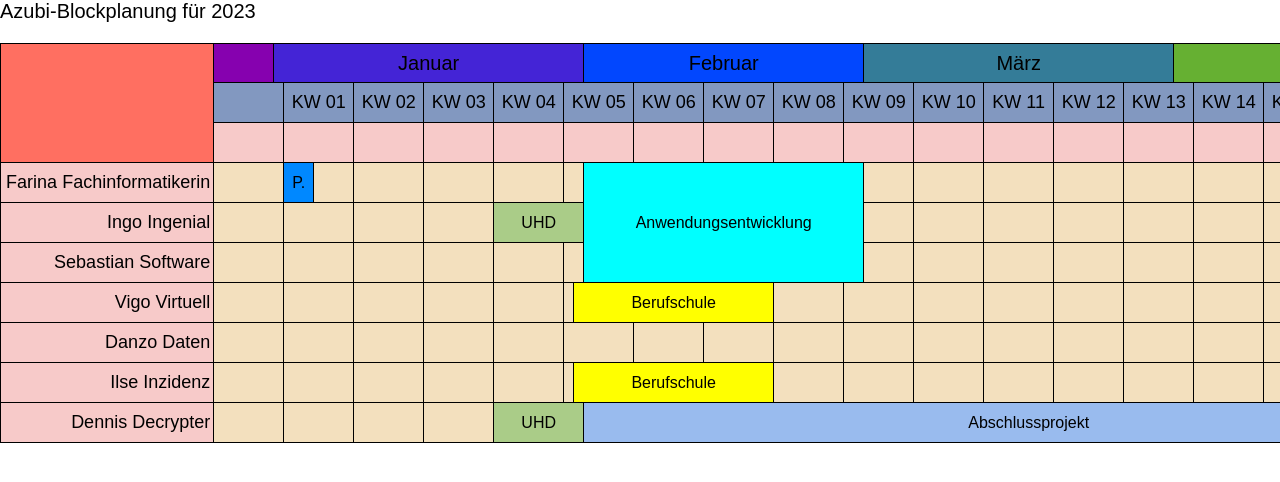
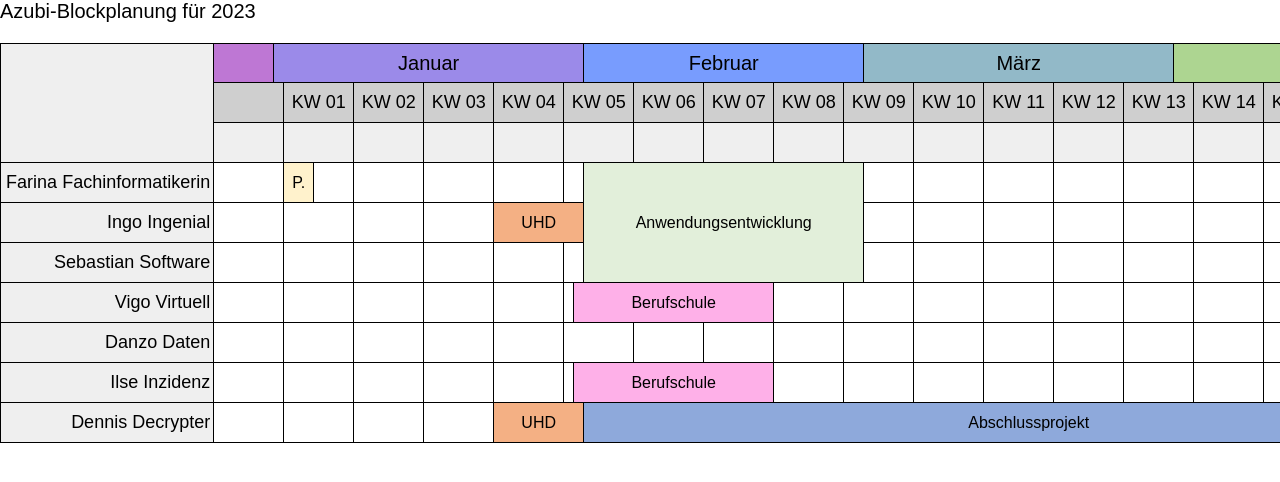
Before and after one commit to Technose02/azubi-planer, a Vue app: page / in a window 1280 px wide. Shown: the top 482 px of the page. Built offline with nearby package versions, Linux system fonts and the light colour scheme.

Commit message:
Block-Type-Menu scrollable, Farben angepasst

```diff
--- a/src/App.vue
+++ b/src/App.vue
@@ -16,58 +16,109 @@
           { title: 'Dennis Decrypter', key: 'ddennis' },
         ]"
         :year="this.year"
+        selection-color-valid="#0000FF0F"
+        selection-color-invalid="#FF000030"
         :types="[
           {
             type: 'urlaub',
             data: {
-              color: '#999',
+              color: '#FFFF00',
               labels: ['Urlaub'],
             },
           },
           {
             type: 'anwendungsentwicklung',
             data: {
-              color: '#0FF',
+              color: '#E2EFDA',
               labels: ['Anwendungsentwicklung', 'AE'],
             },
           },
           {
             type: 'userhelpdesk',
             data: {
-              color: '#AC8',
+              color: '#F4B084',
               labels: ['User Help Desk', 'UHD'],
             },
           },
           {
             type: 'berufschule',
             data: {
-              color: '#FF0',
+              color: '#FEB0E8',
               labels: ['Berufschule', 'Schule'],
+            },
+          },
+          {
+            type: 'applikationsbetrieb',
+            data: {
+              color: '#FF3399',
+              labels: ['Applikationsbetrieb'],
             },
           },
           {
             type: 'abschlussprojekt',
             data: {
-              color: '#9BE',
+              color: '#8EA9DB',
               labels: ['Abschlussprojekt', 'Projekt'],
+            },
+          },
+          {
+            type: 'backoffice',
+            data: {
+              color: '#FFEB9C',
+              labels: ['Backoffice'],
+            },
+          },
+          {
+            type: 'personalmanagement',
+            data: {
+              color: '#2F75B5',
+              labels: ['Personalmanagement', 'HR'],
             },
           },
           {
             type: 'projektmanagement',
             data: {
-              color: '#08F',
+              color: '#FFF2CC',
               labels: ['Projektmanagement', 'PJM'],
             },
           },
           {
             type: 'einkauf_it_controlling_lizenzmanagement',
             data: {
-              color: '#048',
+              color: '#548235',
               labels: [
                 'Einkauf, IT-Controlling, Lizenzmanagement',
                 'Einkauf',
                 'ECL',
               ],
+            },
+          },
+          {
+            type: 'it_security',
+            data: {
+              color: '#5B9BD5',
+              labels: ['IT-Security'],
+            },
+          },
+          {
+            type: 'it_strategy',
+            data: {
+              color: '#BF8F00',
+              labels: ['IT-Strategy'],
+            },
+          },
+          {
+            type: 'recht_compliance_managementsysteme',
+            data: {
+              color: '#7030A0',
+              labels: ['Recht, Compliance und Managementsysteme', 'RCM'],
+            },
+          },
+          {
+            type: 'datenbanken_middleware_appliances',
+            data: {
+              color: '#FCE4D6',
+              labels: ['Datenbanken, Middleware und Appliances', 'DMA'],
             },
           },
         ]"
--- a/src/components/Planner/Planner.vue
+++ b/src/components/Planner/Planner.vue
@@ -1,7 +1,5 @@
 <template>
-  <h1 v-if="this.UPDATE_UI_HANDLE === 0">NOPE</h1>
   <div
-    v-else
     @click="this.serviceManager.tableInteractionService.onPlannerContainerClick"
     @contextmenu="
       this.serviceManager.tableInteractionService.onPlannerContainerContextMenu
@@ -190,7 +188,6 @@ import IconEdit from "../icons/IconEdit.vue";
 export default {
   data() {
     return {
-      UPDATE_UI_HANDLE: 1,
       serviceManager: [],
       shared: store,
     };
@@ -200,6 +197,8 @@ export default {
     rows: Array,
     year: Number,
     types: Array,
+    selectionColorValid: String,
+    selectionColorInvalid: String,
   },
   components: {
     IconDelete,
@@ -222,7 +221,6 @@ export default {
   },
   mounted() {
     //console.log("Planner -- mounted");
-    this.serviceManager.UPDATE_UI_HANDLE = this.UPDATE_UI_HANDLE;
     this.serviceManager.tableInteractionService.setWidgets(
       this.$refs.plannerContainer,
       this.$refs.headerCorner,
@@ -230,8 +228,15 @@ export default {
       this.$refs.blockContextMenu,
       this.$refs.blockTypeMenu
     );
+    this.serviceManager.tableInteractionService.setSelectionColors(
+      this.selectionColorValid,
+      this.selectionColorInvalid
+    ); //"#0B03", "#B004"
     this.serviceManager.tableStructureService.setTextTesterWidget(
       this.$refs.textTester
+    );
+    this.serviceManager.tableDataService.setUnspecifiedTypeDataColor(
+      this.selectionColorValid
     );
   },
   beforeUpdate() {
@@ -272,52 +277,52 @@ export default {
 
 .planner-header-row-month--1 {
   /* Januar */
-  background-color: #4424d6;
+  background-color: #4424d688;
 }
 
 .planner-header-row-month--2 {
-  background-color: #0247fe;
+  background-color: #0247fe88;
 }
 
 .planner-header-row-month--3 {
-  background-color: #347c98;
+  background-color: #347c9888;
 }
 
 .planner-header-row-month--4 {
-  background-color: #66b032;
+  background-color: #66b03288;
 }
 
 .planner-header-row-month--5 {
-  background-color: #b2d732;
+  background-color: #b2d73288;
 }
 
 .planner-header-row-month--6 {
-  background-color: #fefe33;
+  background-color: #fefe3388;
 }
 
 .planner-header-row-month--7 {
-  background-color: #fccc1a;
+  background-color: #fccc1a88;
 }
 
 .planner-header-row-month--8 {
-  background-color: #fb9902;
+  background-color: #fb990288;
 }
 
 .planner-header-row-month--9 {
-  background-color: #fc600a;
+  background-color: #fc600a88;
 }
 
 .planner-header-row-month--10 {
-  background-color: #fe2712;
+  background-color: #fe271288;
 }
 
 .planner-header-row-month--11 {
-  background-color: #c21460;
+  background-color: #c2146088;
 }
 
 .planner-header-row-month--12 {
   /* Dezember */
-  background-color: #8601af;
+  background-color: #8601af88;
 }
 
 .planner-header-row-week {
@@ -331,17 +336,17 @@ export default {
 }
 
 .data-cell {
-  background-color: #f3e0be;
+  background-color: #fff;
 }
 
 .planner-header-corner {
-  background-color: #ff6f61;
+  background-color: #efefef;
   border-left: 0.1rem solid black;
   border-top: 0.1rem solid black;
 }
 
 .planner-header-column {
-  background-color: #f7cac9;
+  background-color: #efefef;
   grid-column: 1;
   border-left: 0.1rem solid black;
   font-size: 1.8rem;
@@ -363,19 +368,19 @@ export default {
 
 .planner-header-row-week {
   grid-row: 2;
-  background-color: #92a8d1;
+  background-color: #dfdfdf;
   font-size: 1.8rem;
 }
 
 .planner-header-row-week.collapsed {
   grid-row: 2;
-  background-color: #8298c0;
+  background-color: #cfcfcf;
   font-size: 1.8rem;
 }
 
 .planner-header-row-day {
   grid-row: 3;
-  background-color: #f7cac9;
+  background-color: #efefef;
   font-size: 1vw;
   display: block;
 }
@@ -473,6 +478,7 @@ export default {
   width: auto;
   font-size: 1.6rem;
   max-height: 30rem;
+  overflow-y: scroll;
 }
 
 .menu-item-block-type {
--- a/src/components/Planner/services/TableDataService.js
+++ b/src/components/Planner/services/TableDataService.js
@@ -42,6 +42,10 @@ class TableDataService extends Service {
   }
 
   _init() {}
+
+  setUnspecifiedTypeDataColor(unspecifiedTypeDataColor) {
+    this._UNSPECIFIED_TYPE_DATA.color = unspecifiedTypeDataColor;
+  }
 
   getRegisteredRowKeys() {
     return this._registeredRowKeys;
--- a/src/components/Planner/services/TableInteractionService.js
+++ b/src/components/Planner/services/TableInteractionService.js
@@ -44,6 +44,13 @@ class TableInteractionService extends Service {
     };
   }
   //// WIDGETS
+
+  //// PROPERTIES
+  setSelectionColors(colorSelectionValid, colorSelectionInvalid) {
+    this._colorSelectionValid = colorSelectionValid;
+    this._colorSelectionInvalid = colorSelectionInvalid;
+  }
+  //// PROPERTIES
 
   //// INTERACTION STATES (gemäß State-Pattern)
   _stateIdle = {
@@ -277,8 +284,8 @@ class TableInteractionService extends Service {
 
         this._widgets.visualizer.style.backgroundColor = this
           ._curSelectionInvalid
-          ? "#B004"
-          : "#0B03";
+          ? this._colorSelectionInvalid
+          : this._colorSelectionValid;
       }
       if (this._hideVisualizerOverride) {
         this._widgets.visualizer.classList.add("hidden");
@@ -413,6 +420,8 @@ class TableInteractionService extends Service {
     x: -1,
     y: -1,
   };
+  _colorSelectionValid = "#FFF";
+  _colorSelectionInvalid = "#000";
 
   _currentState = this._stateIdle;
   //// INTERNAL STATE
--- a/src/components/Planner/services/TableStructureService.js
+++ b/src/components/Planner/services/TableStructureService.js
@@ -663,7 +663,10 @@ class TableStructureService extends Service {
         });
       });
 
-      return blockTypeEntriesForBlocktypeSelectionMenu;
+      return blockTypeEntriesForBlocktypeSelectionMenu.sort((a, b) => {
+        if (a.label.toLowerCase() == b.label.toLowerCase()) return 0;
+        return a.label.toLowerCase() < b.label.toLowerCase() ? -1 : 1;
+      });
     }
     return [];
   }
```
